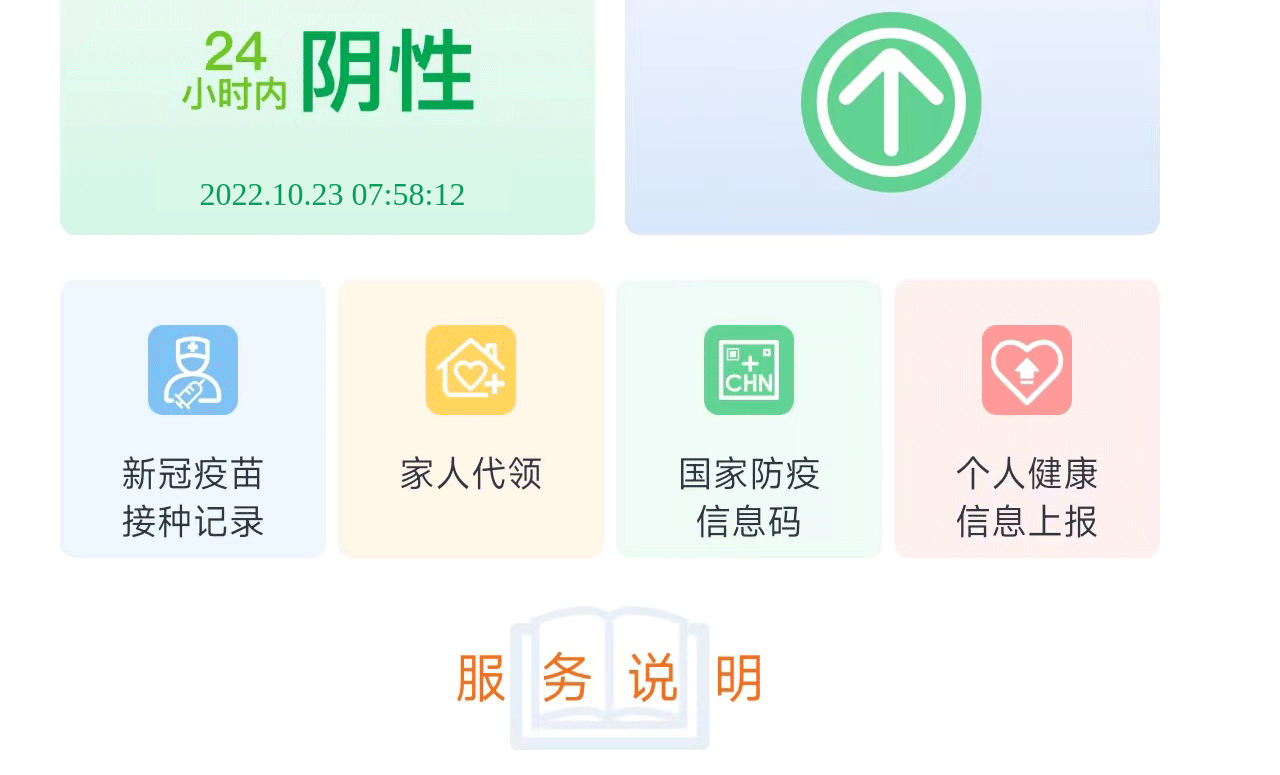
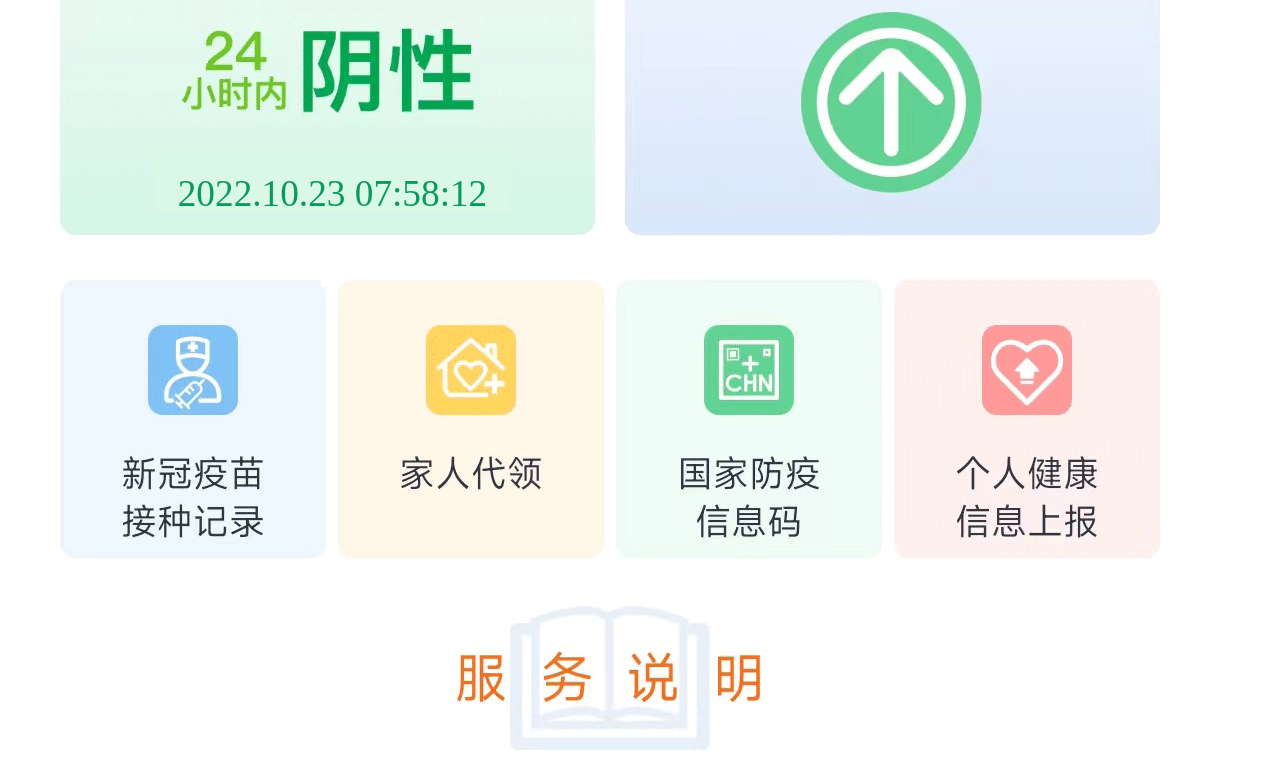
Before and after one commit to lordkidd007/TestBaoan, a plain HTML site: page index.html in a window 1280 px wide. Shown: the part 1807-2582 px from the top of the page. Drawn offline with nearby package versions, Linux system fonts and the light colour scheme.

Commit message:
FontSize

```diff
--- a/index.html
+++ b/index.html
@@ -6,7 +6,7 @@
 	<style>
 		.tihuan {
 			background-color: #fff;
-			font-size: 2em;
+			font-size: 2.33em;
 			/* color: #a7a6a7; */
 			text-align: center;
 			/* line-height: 108px; */
```
